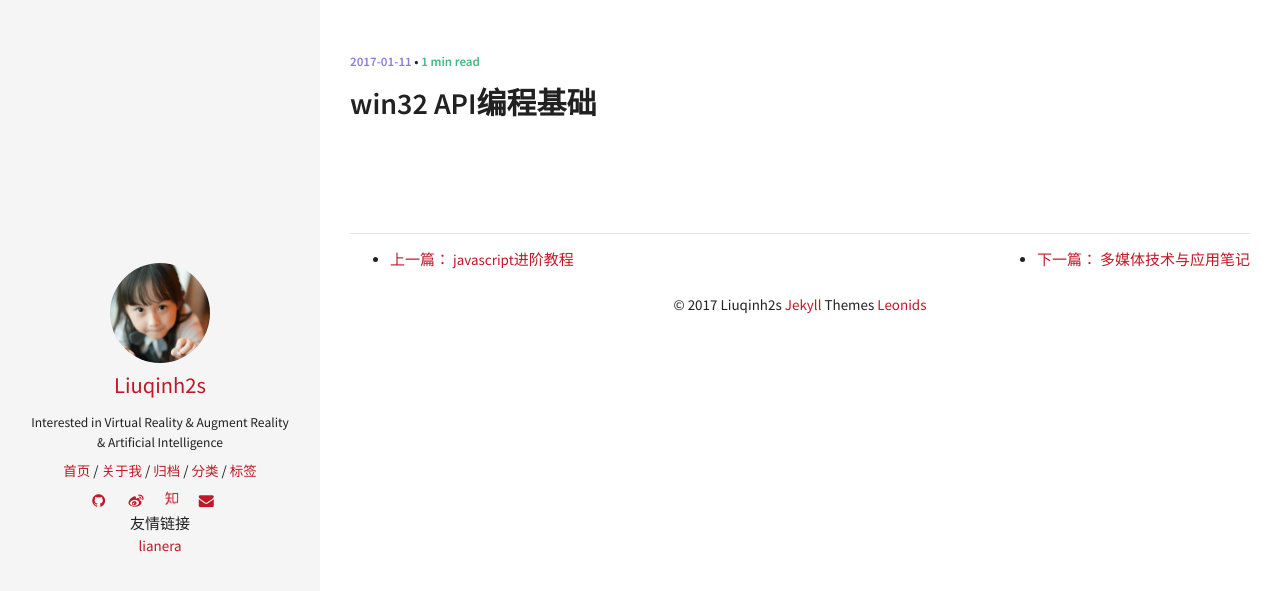
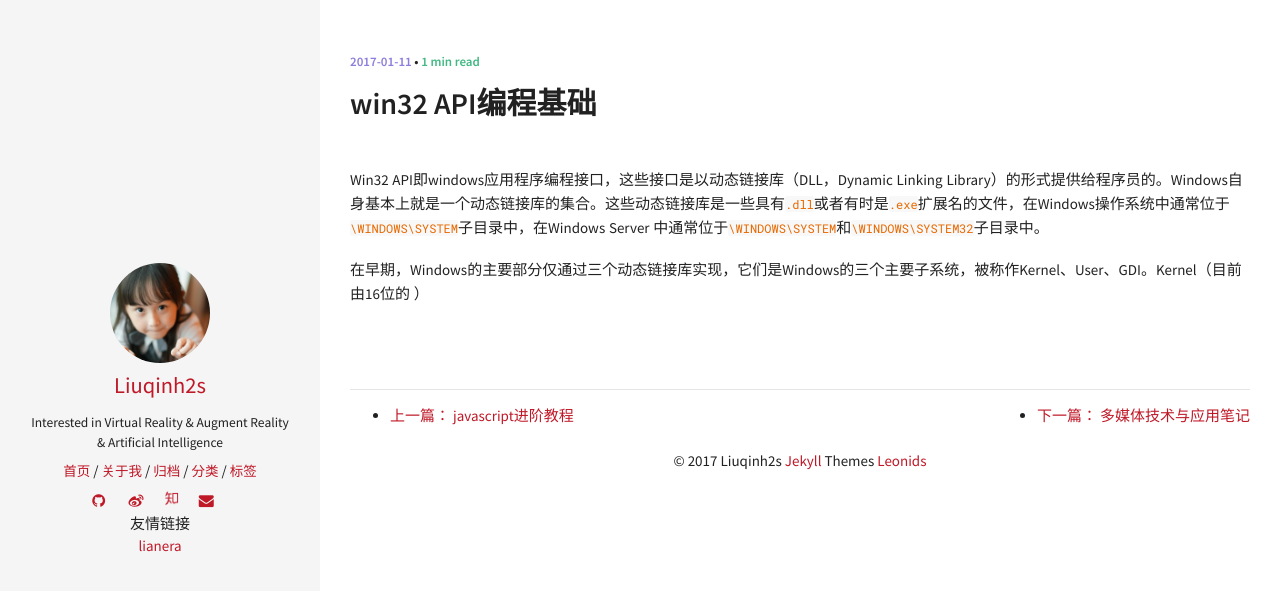
Before and after one commit to transcendtron/liuqinh2s.github.io, a Jekyll site: the page built from _posts/2017-1-11-win32 API编程基础.md, in a window 1280 px wide. Shown: the top 591 px of the page. Built offline with Jekyll 4.4.1, drawn with Linux system fonts in a browser that asks for light colours; comment, search, counter and statistics services are not loaded.

Commit message:
win32编程

```diff
--- a/_posts/2017-1-11-win32 API编程基础.md
+++ b/_posts/2017-1-11-win32 API编程基础.md
@@ -5,3 +5,7 @@ categories: windows编程
 tags: 编程
 comments: true
 ---
+
+Win32 API即windows应用程序编程接口，这些接口是以动态链接库（DLL，Dynamic Linking Library）的形式提供给程序员的。Windows自身基本上就是一个动态链接库的集合。这些动态链接库是一些具有`.dll`或者有时是`.exe`扩展名的文件，在Windows操作系统中通常位于`\WINDOWS\SYSTEM`子目录中，在Windows Server 中通常位于`\WINDOWS\SYSTEM`和`\WINDOWS\SYSTEM32`子目录中。
+
+在早期，Windows的主要部分仅通过三个动态链接库实现，它们是Windows的三个主要子系统，被称作Kernel、User、GDI。Kernel（目前由16位的 ）
```
